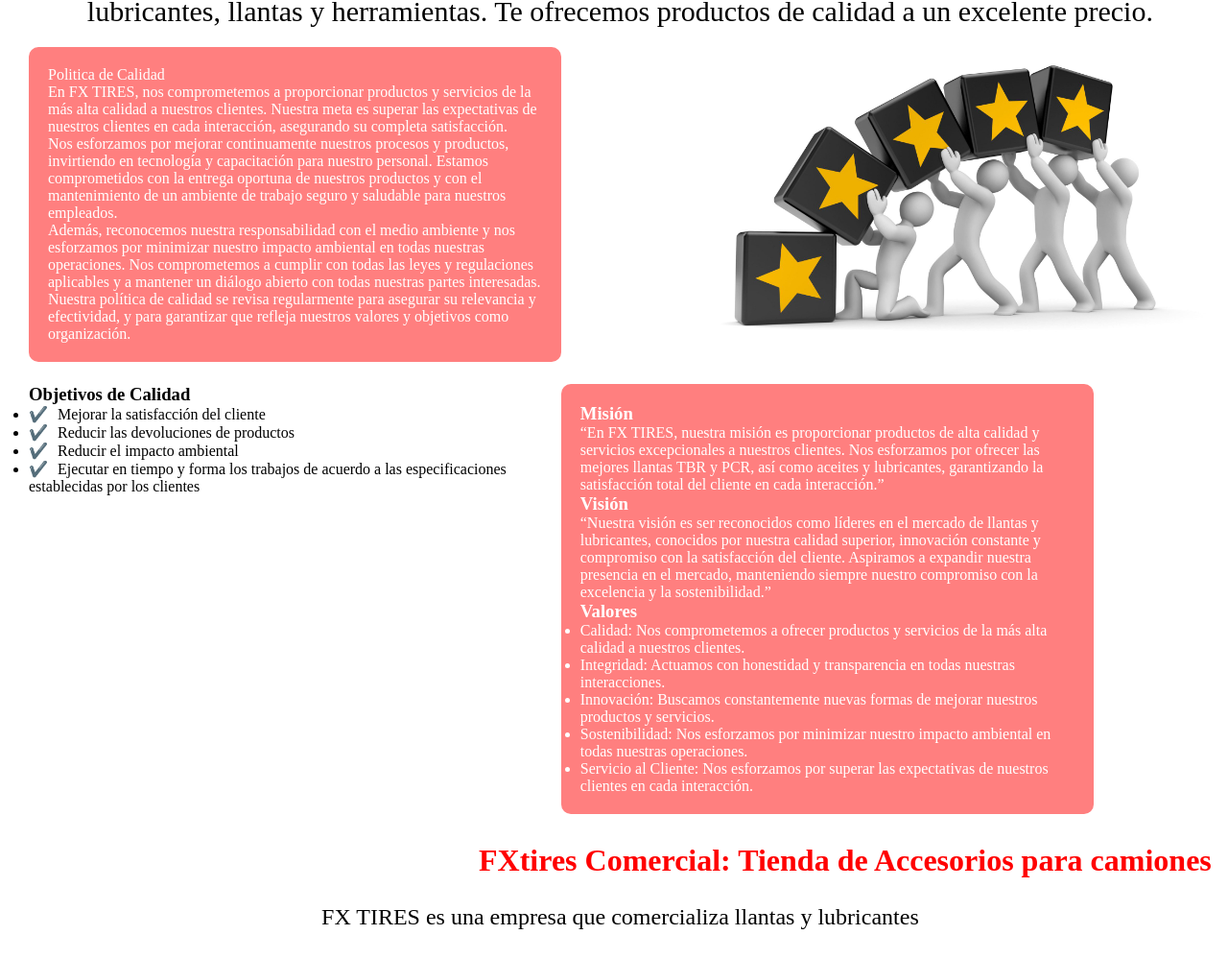
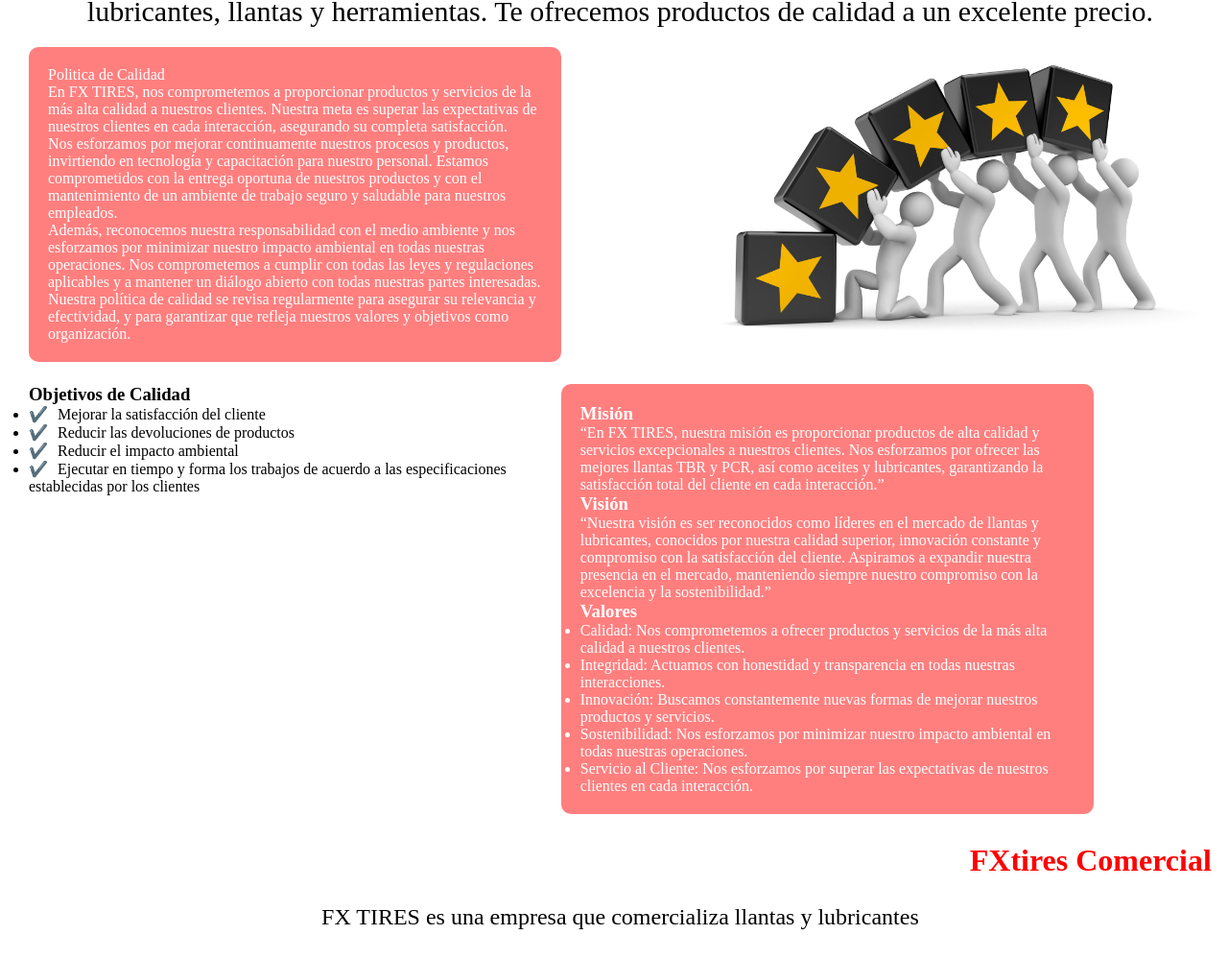
Before and after one commit to Harryzz0n/Harryz0n.github.io, a plain HTML site: page nosotros.html in a window 1280 px wide. Shown: the part 425-1424 px from the top of the page at 96% size. Drawn offline with Linux system fonts and the light colour scheme.

Commit message:
Update nosotros.html

```diff
--- a/nosotros.html
+++ b/nosotros.html
@@ -109,7 +109,7 @@
                 <div class="clear"></div>
             </div>
                 	<footer>
-        <h1 id="titulo">FXtires Comercial: Tienda de Accesorios para camiones</h1>
+        <h1 id="titulo">FXtires Comercial</h1>
         <p id="subtitulo"> <br> FX TIRES es una empresa que comercializa llantas y lubricantes
         </p>
 			</footer>
```
